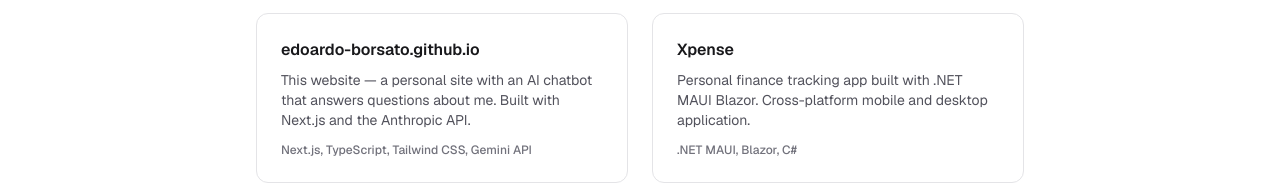
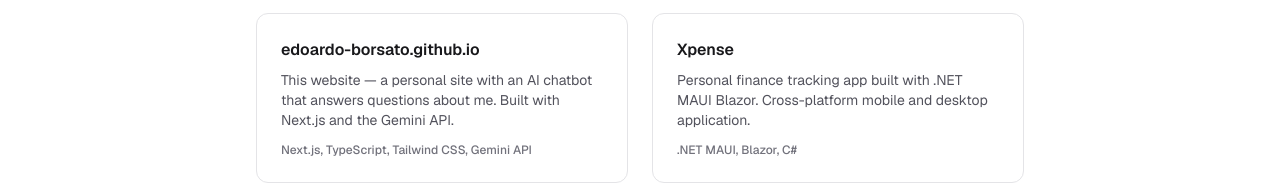
Before and after one commit to edoardo-borsato/edoardo-borsato.github.io, a Next.js app: page / in a window 1280 px wide. Shown: the part 1055-1238 px from the top of the page. Built offline with nearby package versions, Linux system fonts and the light colour scheme.

Commit message:
fix(Projects): replace Anthropic with Gemini

```diff
--- a/src/components/Projects.tsx
+++ b/src/components/Projects.tsx
@@ -2,7 +2,7 @@
   {
     name: "edoardo-borsato.github.io",
     description:
-      "This website — a personal site with an AI chatbot that answers questions about me. Built with Next.js and the Anthropic API.",
+      "This website — a personal site with an AI chatbot that answers questions about me. Built with Next.js and the Gemini API.",
     tech: "Next.js, TypeScript, Tailwind CSS, Gemini API",
     url: "https://github.com/edoardo-borsato/edoardo-borsato.github.io",
   },
```
